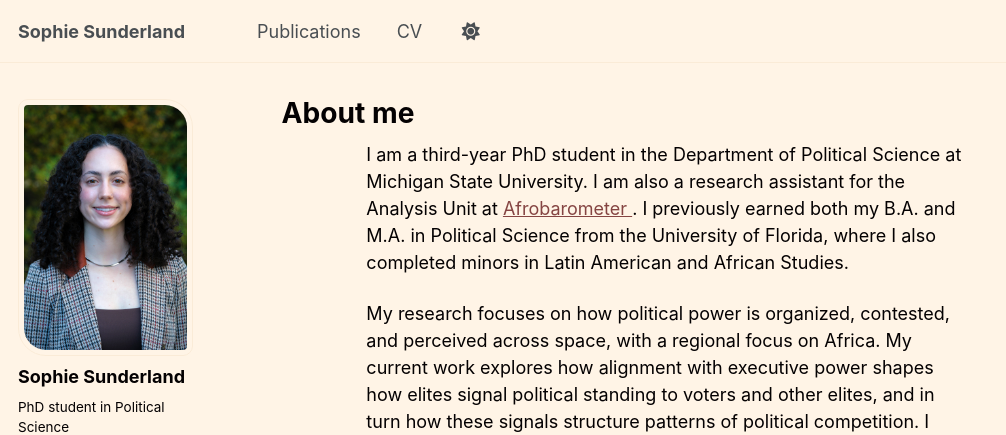
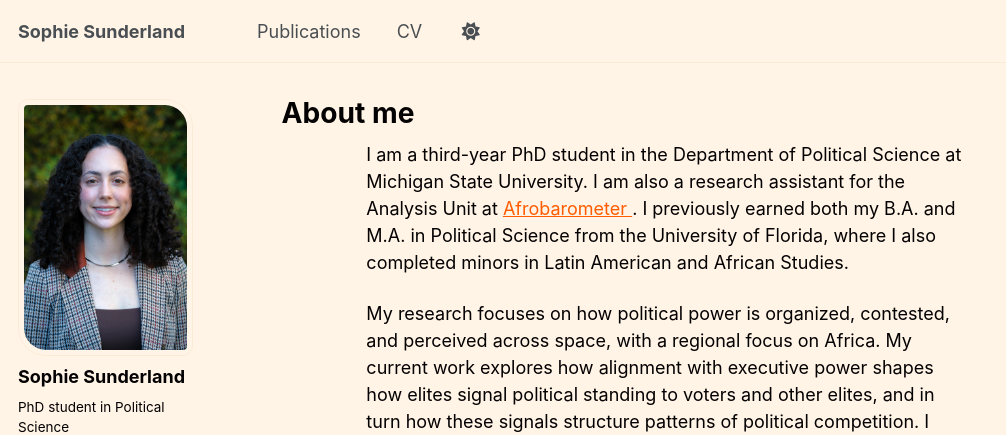
Before and after one commit to sophiesunderland/sophiesunderland.github.io, a Jekyll site: the page built from _pages/about.md, in a window 1280 px wide. Shown: the top 435 px of the page, without its empty margins (0-1006 px from the left). Built offline with Jekyll 4.4.1, drawn with Linux system fonts in a browser that asks for light colours; some web fonts are replaced.

Commit message:
Update link colors to a new orange shade

```diff
--- a/_sass/theme/_foxy.scss
+++ b/_sass/theme/_foxy.scss
@@ -34,9 +34,9 @@ $sidebar-screen-min-width   : 1024px;
     --global-code-background-color      : #fafafa;
     --global-code-text-color            : #{$black};
     --global-fig-caption-color          : mix(#fff,  #{$dark-gray}, 25%);
-    --global-link-color                 : #854442;
-    --global-link-color-hover           : #be9b7b;
-    --global-link-color-visited         : #be9b7b;
+    --global-link-color                 : #ff5c00;
+    --global-link-color-hover           : #ff5c00;
+    --global-link-color-visited         : #ff5c00;
     --global-masthead-link-color        : #{$dark-gray};
     --global-masthead-link-color-hover  : mix(#000, #{$gray}, 25%);
     --global-text-color                 : #{$black};
```
